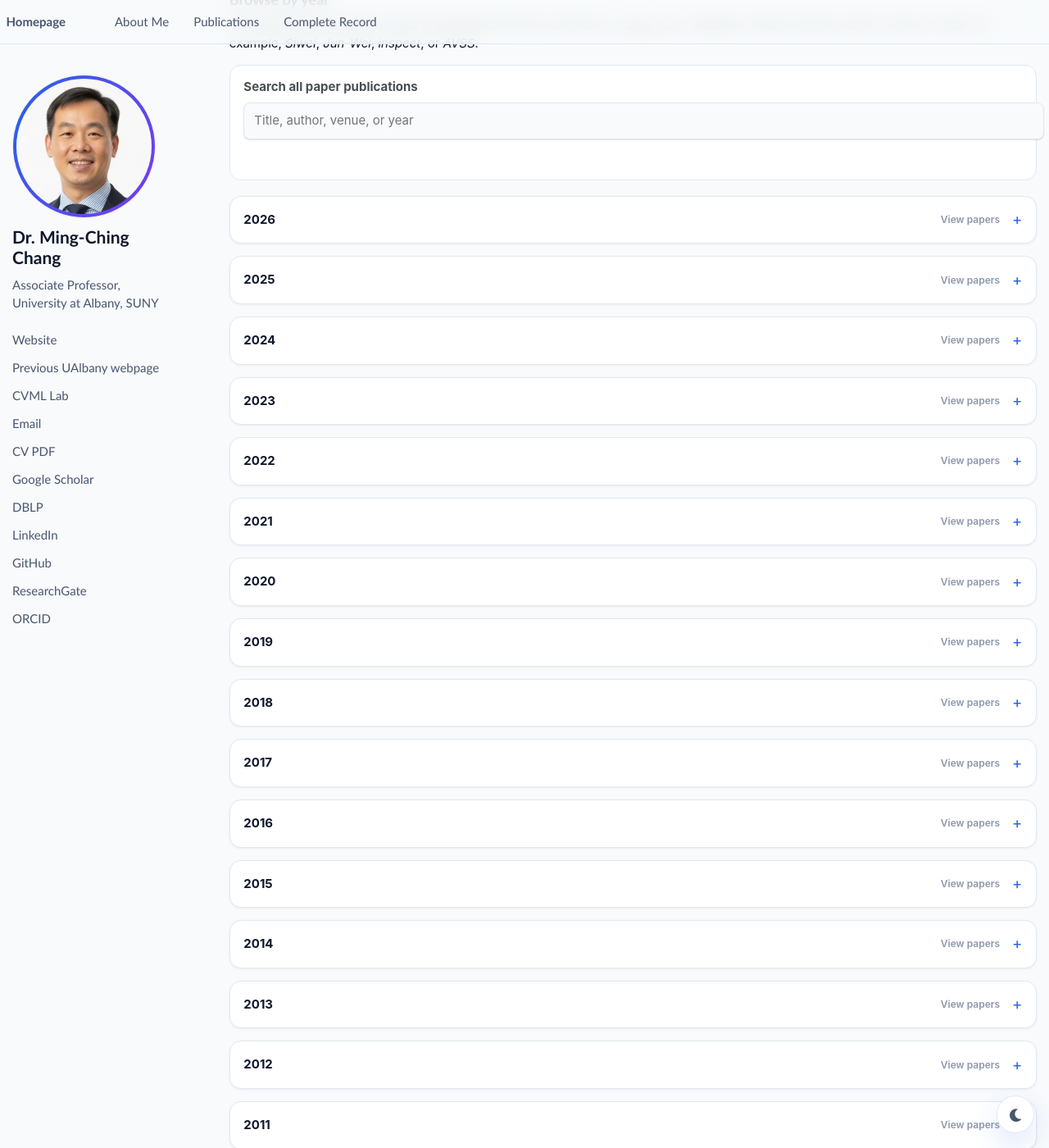
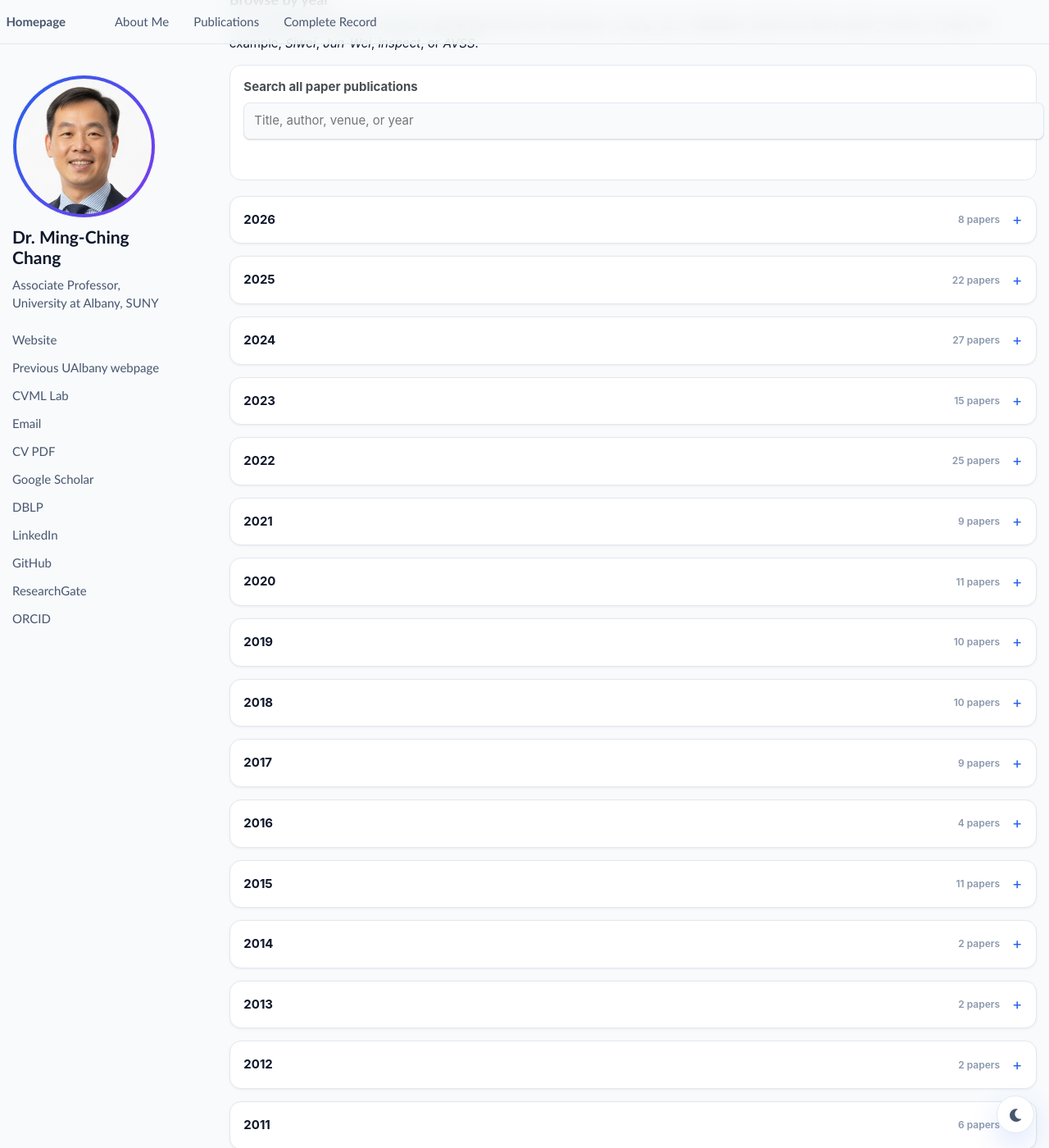
Before and after one commit to mingching/mingching.github.io, a Jekyll site: the page built from _pages/about.md, in a window 1280 px wide and 1400 px high, scrolled down 1777 px. Shown: the whole window at 82% size. Built offline with Jekyll 4.4.1, drawn with Linux system fonts in a browser that asks for light colours; some of the changed text lies outside the part shown.

Commit message:
Show listed paper counts by year

```diff
--- a/_includes/legacy-pub-years.html
+++ b/_includes/legacy-pub-years.html
@@ -10,10 +10,16 @@
 
 {% for item in site.data.publication_year_counts %}
   {% assign year_string = item.year | append: '' %}
+  {% assign year_paper_count = 0 %}
+  {% for publication in site.data.bib_publications.publications %}
+    {% if publication.year == year_string and publication.entry_type != 'patent' %}
+      {% assign year_paper_count = year_paper_count | plus: 1 %}
+    {% endif %}
+  {% endfor %}
   <details class="pub-topic" id="scholar-year-{{ item.year }}">
     <summary class="pub-topic__toggle">
       <span>{{ item.year }}</span>
-      <span class="pub-topic__count">View papers</span>
+      <span class="pub-topic__count">{{ year_paper_count }} paper{% if year_paper_count != 1 %}s{% endif %}</span>
     </summary>
     <div class="pub-topic__scroll">
       <ol class="scholar-pub-list scholar-pub-list--year">
```
